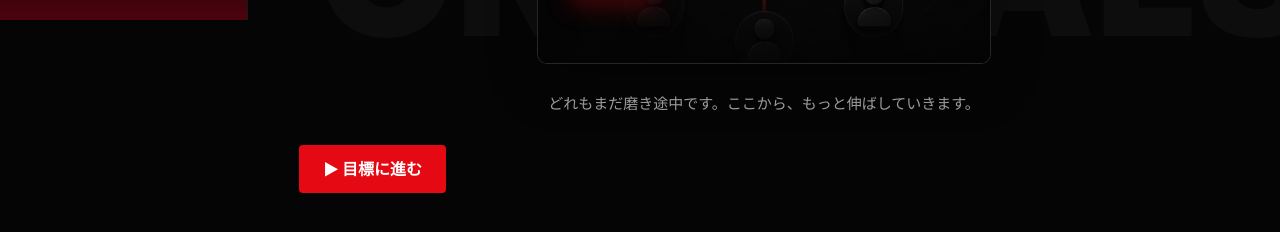
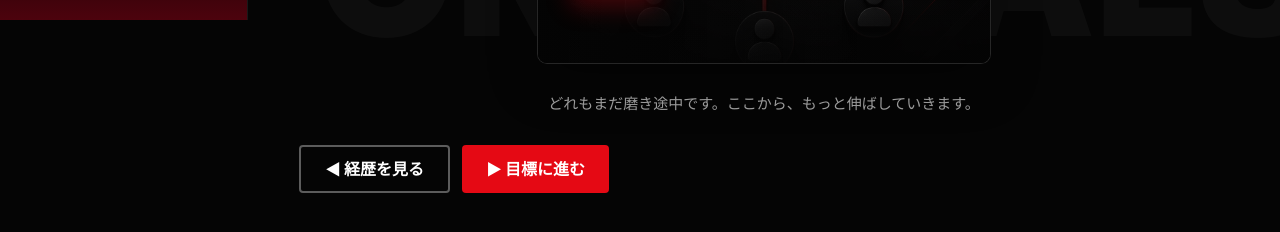
Before and after one commit to ishitanitakumi/portfolio-site, a plain HTML site: page strengths.html in a window 1280 px wide. Shown: the part 780-1012 px from the top of the page. Drawn offline with Linux system fonts and the light colour scheme.

Commit message:
経歴ボタンついか

```diff
--- a/css/style.css
+++ b/css/style.css
@@ -1209,6 +1209,19 @@ p {
 
 .episode-nav-bottom {
   margin: 22px 0 0;
+  display: flex;
+  flex-wrap: wrap;
+  gap: 12px;
+}
+
+.episode-nav a.episode-nav__secondary {
+  background: transparent;
+  border: 2px solid rgba(255, 255, 255, 0.35);
+}
+
+.episode-nav a.episode-nav__secondary:hover {
+  background: rgba(255, 255, 255, 0.1);
+  border-color: #fff;
 }
 
 .episode-nav a {
--- a/strengths.html
+++ b/strengths.html
@@ -94,6 +94,7 @@
     <p class="skill-closing reveal">どれもまだ磨き途中です。ここから、もっと伸ばしていきます。</p>
 
     <nav class="episode-nav episode-nav-bottom reveal" aria-label="ページ送り">
+      <a href="growth.html" class="episode-nav__secondary" data-click-area="episode_nav" data-click-name="strengths_to_history" data-click-label="経歴を見る">◀ 経歴を見る</a>
       <a href="goals.html" data-click-area="episode_nav" data-click-name="strengths_to_goals" data-click-label="目標に進む">▶ 目標に進む</a>
     </nav>
   </main>
```
